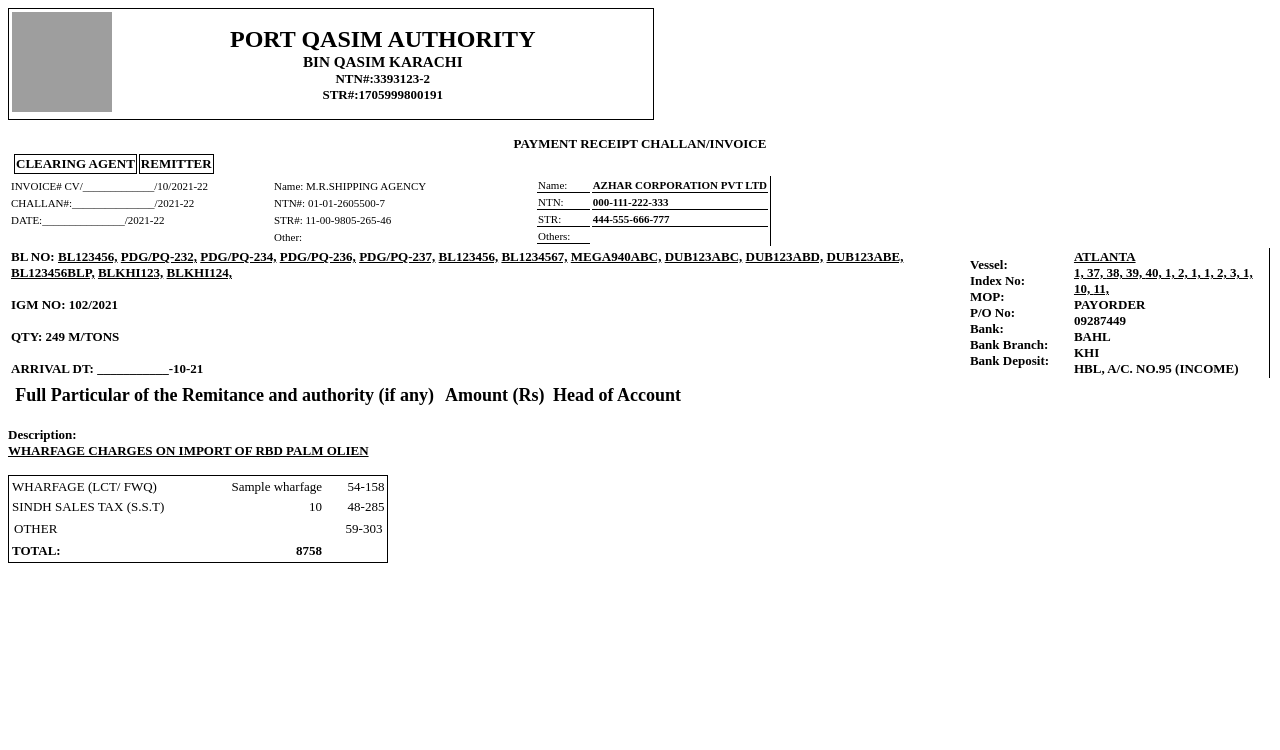
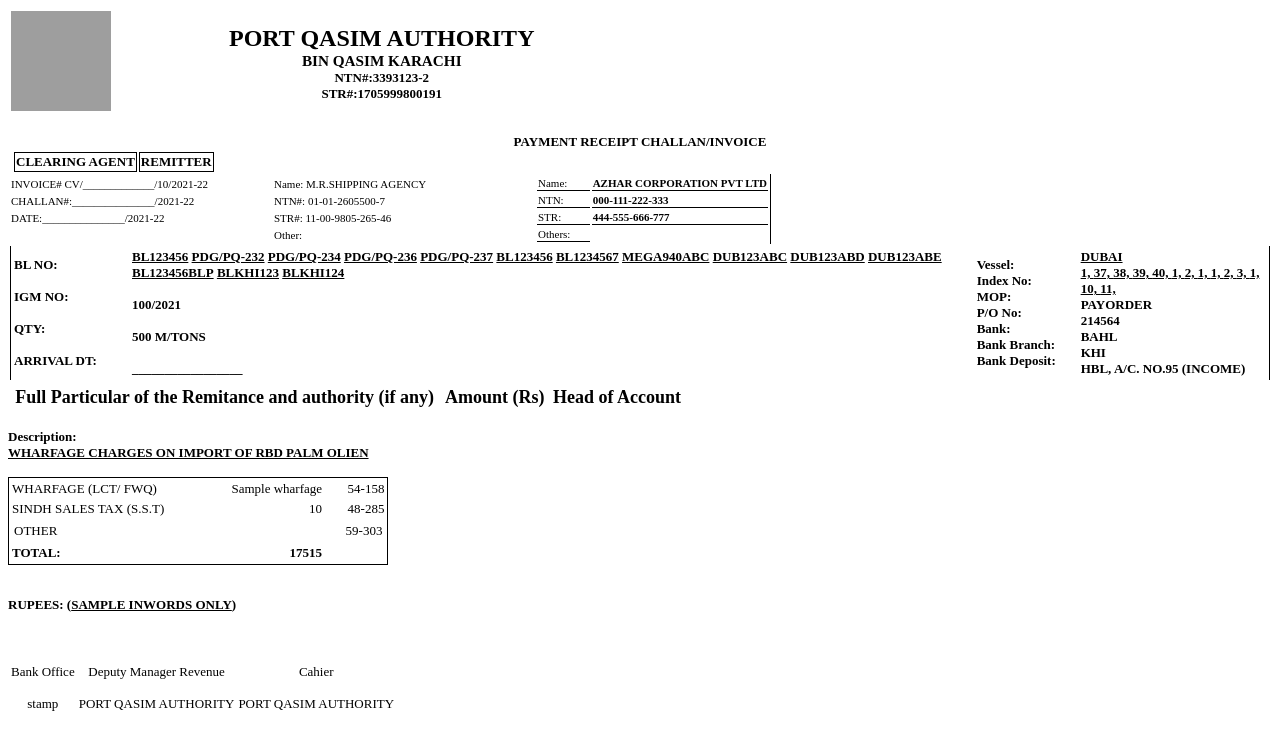
Before and after one commit to rizwanweb/mrsa, a Django app: template reports/templates/reports/wharfage.html in a window 1280 px wide. Shown: the top 750 px of the page. Run offline with Django 3.2, Linux system fonts and the light colour scheme; data comes from the database, SQL or seed files in the repository; both versions use the stored data as it was after the commit; the template is opened without the code that fills it: values that come from a table or form of the project are taken from there, most other values are stand-ins (such as "Sample title", 1, 10 or a date in 2020); some libraries are stand-ins or nearby versions; grey boxes are pictures that could not be loaded.

Commit message:
finished wharfage

```diff
--- a/lc/models.py
+++ b/lc/models.py
@@ -41,6 +41,9 @@
     billed = models.BooleanField(default=False)
     psqc = models.BooleanField(default=False)
 
+    class Meta:
+        ordering = ['igm']
+
     def save(self, *args, **kwargs):
         quantity = math.ceil(self.totalQuantity)
         pcharges = quantity * self.pqaRate
--- a/reports/templates/reports/wharfage.html
+++ b/reports/templates/reports/wharfage.html
@@ -32,7 +32,7 @@
 </head>
 
 <body>
-    <table style="border:1px solid black; font-size:13px;">
+    <table style="border:0px solid black; font-size:13px;">
         <tr>
             <td style="width: 16%"><img
                     src="https://jobshop247.com/wp-content/uploads/wp-job-board-pro-uploads/_employer_featured_image/2021/08/Port-Qasim-Authority-Logo.png"
@@ -88,7 +88,9 @@
         </tr>
 
         <tr style="border-left: 1px solid black; padding: 2px;">
-            <td style="width: 259px"><p>DATE:_______________/2021-22</p></td>
+            <td style="width: 259px">
+                <p>DATE:_______________/2021-22</p>
+            </td>
             <td style="width: 260px;">STR#: 11-00-9805-265-46</td>
             <td style="width: 7%; border-bottom: 1px solid black;">STR:</td>
             <td style="border-bottom: 1px solid black;"><b>{{lc.client.GST}}</b></td>
@@ -103,15 +105,34 @@
     </table>
 
     <table>
-        <tr style="border-left: 1px solid black; padding: 3px">
+        <tr style="border-left: 1px solid black; padding: 3px;">
 
-            <td> <b>BL NO:{% for bl in bls %} <u>{{bl.blNo}},</u>{% endfor %}</b>
+            <td style="border-left: 1px solid black; padding: 3px; width: 110px;"> <b>BL NO:</b>
                 <br><br>
-                <b> IGM NO: {{lc.igm}}/2021 </b>
+                <b> IGM NO:</b>
                 <br><br>
-                <b>QTY: {{lc.totalQuantity|floatformat:0}} M/TONS</b>
+                <b>QTY:</b>
                 <br><br>
-                <b>ARRIVAL DT: ___________-10-21</b>
+                <b>ARRIVAL DT:</b>
+            </td>
+            <td style="border-left: 0px solid black; padding: 3px">
+                {% for bl in bls %}
+                    {% if lc.totalBL > 1 %}
+                        {% if forloop.counter == 1 %}<b><u>{{bl.blNo}},</u></b>
+                        {% elif forloop.counter > 1 %}
+                            {% for b in blno %}<b><u>{{b}},</u></b>{% endfor %}
+                        {% endif %}
+                    {% else %}
+                    <b><u>{{bl.blNo}}</u></b>
+                {% endif %}
+
+                {% endfor %}</b>
+                <br><br>
+                <b>{{lc.igm}}/2021 </b>
+                <br><br>
+                <b>{{lc.totalQuantity|floatformat:0}} M/TONS</b>
+                <br><br>
+                <b>_________________</b>
             </td>
             <td style="width: 100px;"><b>
                     Vessel: <br>
@@ -169,17 +190,27 @@
             <td style="text-align: right; padding: 3px;">59-303</td>
         </tr>
         <tr style="padding: 3px;">
-        <td><b>TOTAL:</b>   </td>
+            <td><b>TOTAL:</b> </td>
             <td style="text-align: right;"><b>{{lc.pqaCharges|floatformat:0}}</b></td>
-        <td style="border-bottom: 0px solid black;">  </td>
+            <td style="border-bottom: 0px solid black;"> </td>
         </tr>
     </table>
-
-    <table style="border: 0px solid black; padding: 0px;">
-
+    <br><br>
+    <b>RUPEES: (<u>{{inwords|upper}} ONLY</u>)</b>
+    <br><br><br><br>
+    <table>
+        <tr>
+            <td>
+                <center>Bank Office <br> <br>stamp</center>
+            </td>
+            <td>
+                <center>Deputy Manager Revenue <br><br>PORT QASIM AUTHORITY</center>
+            </td>
+            <td>
+                <center>Cahier <br> <br>PORT QASIM AUTHORITY</center>
+            </td>
+        </tr>
     </table>
-
-
 </body>
 
 </html>
```
Also changed, not shown: reports/views.py (+11 -2 lines), db.sqlite3. Lines whose indentation alone changed are shown as unchanged.
